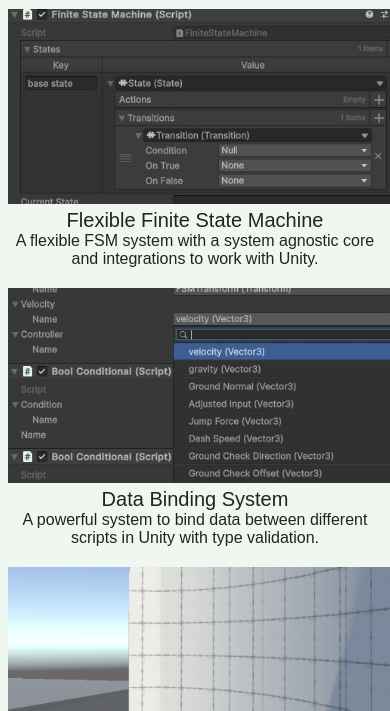
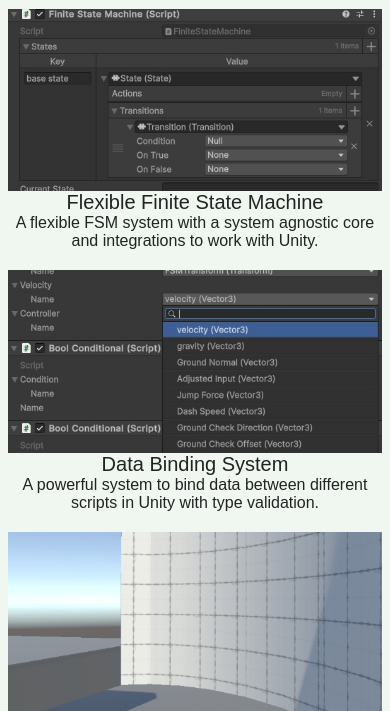
Before and after one commit to BoltactionToaster/boltactiontoaster.github.io, a plain HTML site: page index.html in a window 390 px wide. Shown: the part 126-837 px from the top of the page. Drawn offline with nearby package versions, Linux system fonts and the light colour scheme; a web font is replaced by a local one.

Commit message:
Attempt to fix mobile scaling and projects section

```diff
--- a/style.css
+++ b/style.css
@@ -24,6 +24,12 @@ body
     margin: auto;
 }
 
+@media screen and (orientation: portrait) {
+    .projects-container {
+        flex-direction: column;
+    }
+}
+
 .project-item {
     flex-basis: 49%;
     max-width: 100%;
@@ -36,7 +42,10 @@ body
 }
 
 .project-item img {
-    max-width: 400px;
+    display: block;
+    margin: auto;
+    max-width: 100%;
+    height: auto;
 }
 
 .project-title {
```
